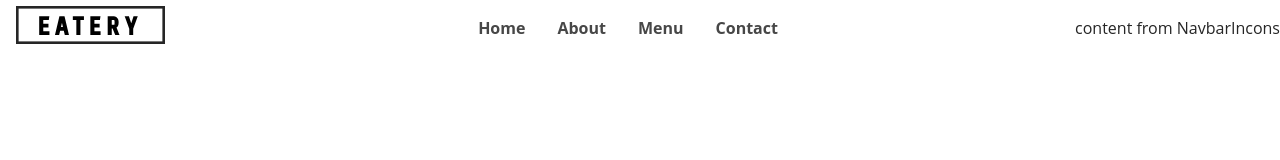
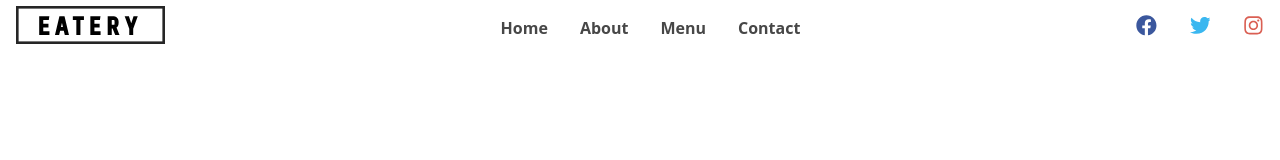
Before and after one commit to Danyvi/gatsby_restaurant, a Gatsby site: page / in a window 1280 px wide. Built offline with nearby package versions, Linux system fonts and the light colour scheme; Gatsby itself is replaced by a stand-in of ours.

Commit message:
Navbar Icons component

```diff
--- a/src/components/globals/navbar/NavbarIcons.js
+++ b/src/components/globals/navbar/NavbarIcons.js
@@ -1,11 +1,74 @@
 import React, { Component } from 'react'
+import styled from 'styled-components'
+import {styles} from '../../../utils'
+import {FaInstagram, FaTwitter, FaFacebook} from 'react-icons/fa'
+export default class NavbarIcons extends Component {
 
-export default class NavbarIcons extends Component {
+  state = {
+    icons:[
+      {
+        id:1,
+        icon:<FaFacebook className="icon facebook-icon" />,
+        path: 'https://www.facebook.com',
+      },
+      {
+        id:2,
+        icon:<FaTwitter className="icon twitter-icon" />,
+        path: 'https://www.twitter.com',
+      },
+      {
+        id:3,
+        icon:<FaInstagram className="icon instagram-icon" />,
+        path: 'https://www.instagram.com',
+      },
+    ]
+  }
+
   render() {
     return (
-      <div>
-        content from NavbarIncons
-      </div>
+      <IconWrapper>
+        {
+          this.state.icons.map(item=>{
+            return (
+              <a href={item.path} key={item.id} target="_blank" rel="noopener noreferrer">
+                {item.icon}
+              </a>
+            )
+          })
+        }
+      </IconWrapper>
     )
   }
 }
+
+const IconWrapper = styled.div`
+  .icon {
+    font-size: 1.3rem;
+    cursor: pointer;
+    ${styles.transFunction()};
+  }
+
+  .facebook-icon {
+    color: #3b579d;
+  }
+
+  .twitter-icon {
+    color: #3ab7f0;
+  }
+
+  .instagram-icon {
+    color: #da5f53;
+  }
+
+  .icon:hover {
+    color: ${styles.colors.mainYellow};
+  }
+
+  display: none;
+
+  @media (min-width: 768px) {
+    display: flex;
+    width: 10rem;
+    justify-content: space-around;
+  }
+`
```
